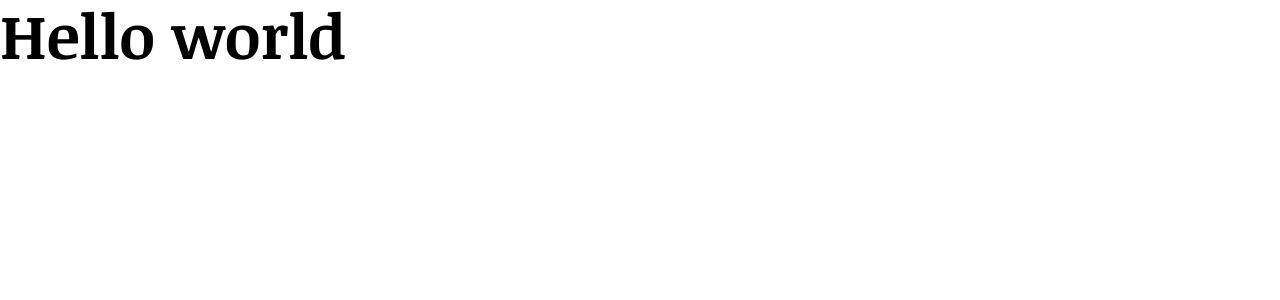
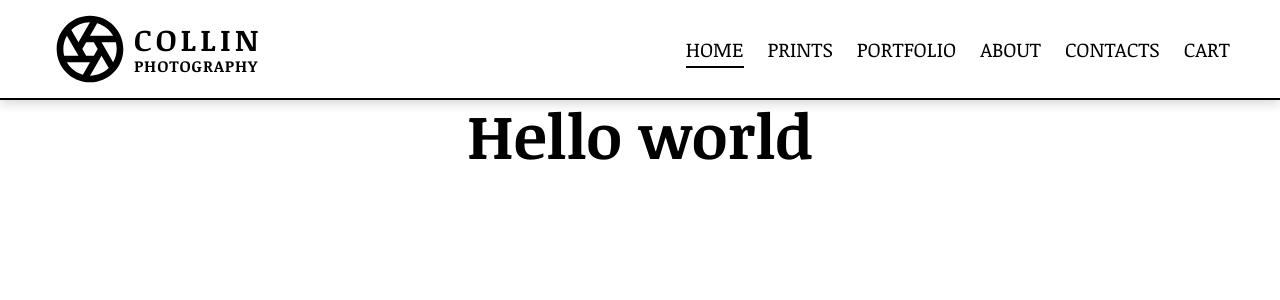
Before and after one commit to AndriyMerzlikin/Collin-Photography-website_FE, a Next.js app: page / in a window 1280 px wide. Shown: the top 300 px of the page. Built offline with nearby package versions, Linux system fonts and the light colour scheme.

Commit message:
Feature/add header (#4)
* header without burger-menu

* added burger-menu

* configured main

* remove unused libs

```diff
--- a/package.json
+++ b/package.json
@@ -10,10 +10,12 @@
     "format": "prettier --write ."
   },
   "dependencies": {
+    "clsx": "^2.1.1",
     "next": "15.3.3",
     "normalize.css": "^8.0.1",
     "react": "^19.0.0",
     "react-dom": "^19.0.0",
+    "react-icons": "^5.5.0",
     "sass": "^1.89.2"
   },
   "devDependencies": {
--- a/src/app/layout.tsx
+++ b/src/app/layout.tsx
@@ -2,6 +2,7 @@ import React from 'react';
 import type { Metadata } from 'next';
 import { Noticia_Text } from 'next/font/google';
 import '@/theme/globals.scss';
+import Header from '@/components/Header/Header';
 
 const noticia = Noticia_Text({
   variable: '--font-noticia-text',
@@ -24,7 +25,10 @@ export default function RootLayout({
 }>) {
   return (
     <html lang="en">
-      <body className={noticia.variable}>{children}</body>
+      <body className={noticia.variable}>
+        <Header />
+        <main>{children}</main>
+      </body>
     </html>
   );
 }
--- /dev/null
+++ b/src/components/BurgerMenu/BurgerMenu.module.scss
@@ -0,0 +1,70 @@
+@use 'src/theme/colors' as *;
+@use 'src/theme/typography' as *;
+
+.mobileMenu {
+  display: flex;
+  flex-direction: column;
+  position: fixed;
+  top: 100px;
+  right: 0;
+  width: 100%;
+  background-color: $secondary-white;
+  padding: 20px;
+  gap: 20px;
+  transform: translateY(-20px);
+  opacity: 0;
+  pointer-events: none;
+  transition: all 0.3s ease;
+  z-index: 1001;
+
+  @media (min-width: 991px) {
+    display: none;
+  }
+}
+
+.open {
+  transform: translateY(0);
+  opacity: 1;
+  pointer-events: auto;
+}
+
+.navItem {
+  text-transform: uppercase;
+  position: relative;
+
+  &::after {
+    content: '';
+    position: absolute;
+    top: 0;
+    left: 0;
+    width: 100%;
+    height: 2px;
+    background-color: $secondary-black;
+    transform: translateY(-100%);
+    transition: transform 0.3s ease;
+  }
+
+  &:hover::after,
+  &.active::after {
+    transform: translateY(0);
+  }
+}
+
+.overlay {
+  content: '';
+  position: fixed;
+  top: 100px;
+  left: 0;
+  width: 100%;
+  height: calc(100vh - 100px);
+  background-color: rgba(0, 0, 0, 0.5);
+  opacity: 0;
+  pointer-events: none;
+  transition: opacity 0.3s ease;
+  z-index: 1000;
+}
+
+.overlay.open {
+  opacity: 1;
+  pointer-events: auto;
+}
--- a/src/components/Header/Header.module.scss
+++ b/src/components/Header/Header.module.scss
@@ -0,0 +1,120 @@
+@use 'src/theme/colors' as *;
+@use 'src/theme/typography' as *;
+
+.header {
+  display: flex;
+  justify-content: space-between;
+  align-items: center;
+  width: 100vw;
+  height: 100px;
+  padding: 0 50px;
+  background-color: $secondary-white;
+  border-bottom: $border-m solid $secondary-black;
+  box-shadow: 0 4px 10px rgba($secondary-black, 0.15);
+  position: fixed;
+  top: 0;
+  left: 0;
+  z-index: 10;
+}
+
+//logo
+
+.logoContainer {
+  display: flex;
+  gap: $paragraph-spacing-s;
+  align-items: center;
+}
+
+.logoTextBox {
+  display: flex;
+  flex-direction: column;
+  text-transform: uppercase;
+  font-weight: $font-weight-l;
+
+  .span1 {
+    letter-spacing: $letter-spacing-xxl;
+    font-size: 1.9rem;
+  }
+
+  .span2 {
+    letter-spacing: $letter-spacing-l;
+  }
+}
+
+//nav panel
+
+.navList {
+  display: flex;
+  gap: $paragraph-spacing-xxl;
+
+  @media (max-width: 990px) {
+    position: fixed;
+    top: 0;
+    right: -285px;
+    z-index: 11;
+    flex-direction: column;
+    align-items: flex-start;
+    width: 280px;
+    height: 100%;
+    padding: $paragraph-spacing-4x;
+    background-color: $primary-high;
+    border: $border-m solid $secondary-black;
+    border-top-left-radius: 16px;
+    border-bottom-left-radius: 16px;
+    box-shadow: 0 0 4px 4px rgba($secondary-black, 0.15);
+    transition: right 0.3s ease;
+  }
+}
+
+.navItem {
+  position: relative;
+  display: inline-block;
+  text-transform: uppercase;
+
+  &::after {
+    content: '';
+    position: absolute;
+    bottom: -4px;
+    left: 0;
+    width: 0;
+    height: 2px;
+    background-color: $secondary-black;
+    transition: width 0.3s ease;
+  }
+
+  &:hover::after {
+    width: 100%;
+  }
+}
+
+.active {
+  &::after {
+    width: 100%;
+  }
+}
+
+.menuActive {
+  right: 0;
+}
+
+.menuButton {
+  padding: 0;
+  margin: 0;
+  border: none;
+  background-color: transparent;
+
+  @media (min-width: 991px) {
+    display: none;
+  }
+}
+
+.overlay {
+  position: fixed;
+  top: 0;
+  left: 0;
+  width: 100vw;
+  height: 100vh;
+  background-color: rgba($secondary-black, 0.15);
+  z-index: 9;
+  backdrop-filter: blur(2px);
+}
--- a/src/components/Header/Header.tsx
+++ b/src/components/Header/Header.tsx
@@ -1,11 +1,73 @@
-import React from 'react';
+'use client';
+
+import React, { useState } from 'react';
+import styles from './Header.module.scss';
+import Typography from '@/components/general/Typography/Typography';
+import Link from 'next/link';
+import { RiCameraLensLine } from 'react-icons/ri';
+import { FiMenu } from 'react-icons/fi';
+import { ROUTES } from '@/constants/routes';
+import { usePathname } from 'next/navigation';
+import clsx from 'clsx';
+
+const NAV_LINKS = [
+  { href: ROUTES.HOME, label: 'Home' },
+  { href: ROUTES.PRINTS, label: 'Prints' },
+  { href: ROUTES.PORTFOLIO, label: 'Portfolio' },
+  { href: ROUTES.ABOUT, label: 'About' },
+  { href: ROUTES.CONTACTS, label: 'Contacts' },
+  { href: ROUTES.CART, label: 'Cart' },
+];
 
 const Header = () => {
-    return (
-        <div>
+  const pathname = usePathname();
 
+  const [isMenuOpen, setIsMenuOpen] = useState(false);
+
+  const handleToggleMenu = () => {
+    setIsMenuOpen(!isMenuOpen);
+  };
+
+  const handleMenuClose = () => {
+    setIsMenuOpen(false);
+  };
+
+  return (
+    <header className={styles.header}>
+      <Link href={ROUTES.HOME} className={styles.logoContainer}>
+        <RiCameraLensLine size={80} />
+        <div className={styles.logoTextBox}>
+          <span className={styles.span1}>collin</span>
+          <span className={styles.span2}>photography</span>
         </div>
-    );
+      </Link>
+
+      <nav
+        className={clsx(styles.navList, { [styles.menuActive]: isMenuOpen })}
+      >
+        {NAV_LINKS.map(({ href, label }) => (
+          <Link
+            key={label}
+            href={href}
+            onClick={handleMenuClose}
+            className={clsx(styles.navItem, {
+              [styles.active]: pathname === href,
+            })}
+          >
+            <Typography variant="body-large">{label}</Typography>
+          </Link>
+        ))}
+      </nav>
+
+      {isMenuOpen ? (
+        <div className={styles.overlay} onClick={handleToggleMenu} />
+      ) : null}
+
+      <button onClick={handleToggleMenu} className={styles.menuButton}>
+        <FiMenu size={30} />
+      </button>
+    </header>
+  );
 };
 
 export default Header;
--- /dev/null
+++ b/src/constants/routes.ts
@@ -0,0 +1,8 @@
+export const ROUTES = {
+  HOME: '/',
+  PRINTS: '/prints',
+  PORTFOLIO: '/portfolio',
+  ABOUT: '/about',
+  CONTACTS: '/contacts',
+  CART: '/cart',
+};
--- a/src/theme/globals.scss
+++ b/src/theme/globals.scss
@@ -32,6 +32,8 @@ main {
   flex-direction: column;
   justify-content: center;
   align-items: center;
+  padding: 0 50px;
+  margin-top: 100px;
 }
 
 h1,
--- a/src/theme/typography.scss
+++ b/src/theme/typography.scss
@@ -13,6 +13,9 @@ $font-size-xxl: 62px;
 
 // Letter spacing
 $letter-spacing-m: 0;
+$letter-spacing-l: 1px;
+$letter-spacing-xl: 2px;
+$letter-spacing-xxl: 4px;
 
 // Line height
 $line-height-xs: 18px;
```
Also changed, not shown: src/components/BurgerMenu/BurgerMenu.tsx (added, +43 -0 lines), public/logo-peacture.jpg (deleted), src/app/globals.css (added), 1 other file (tests, documents, lock files or other folders).
